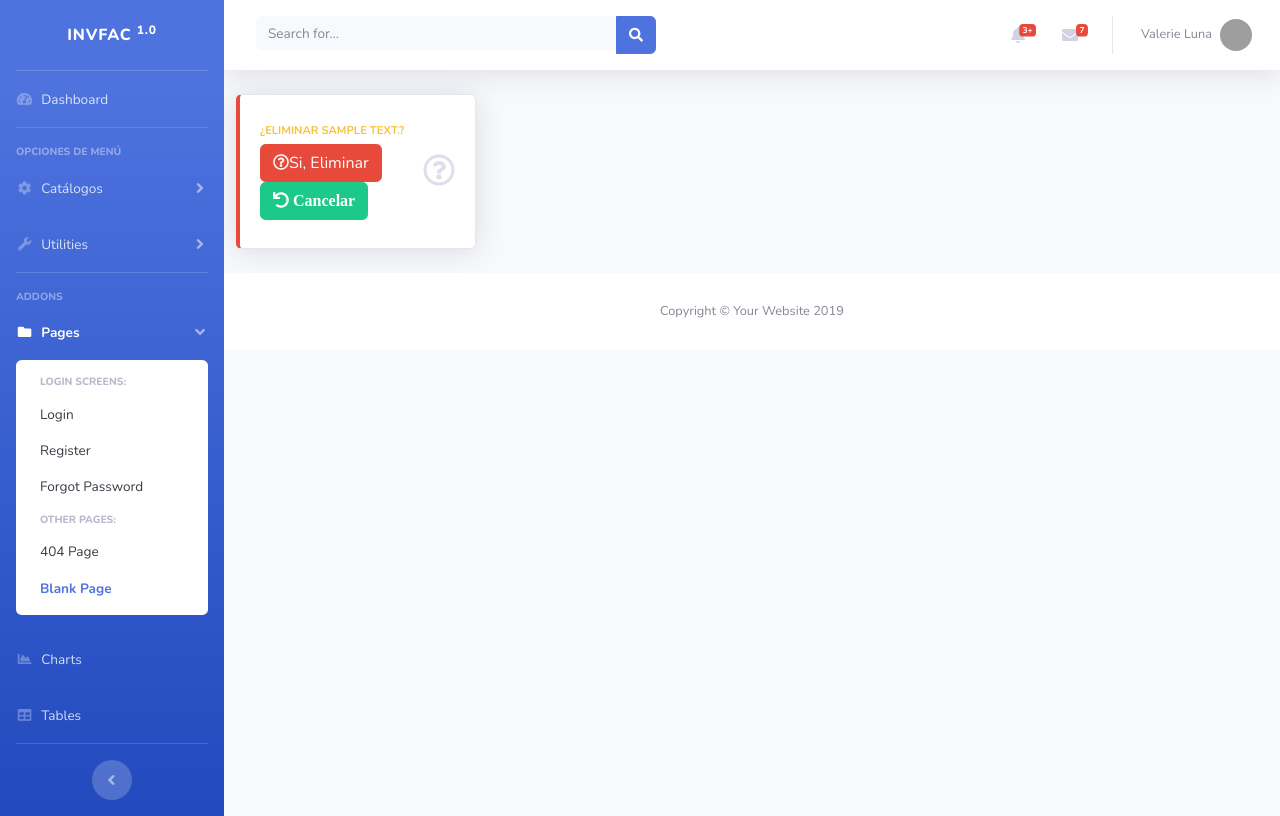
After one commit to AlejooRob/Sistemcomprasfacturas, a Django app: page /inv/categorias/delete/1 in a window 1280 px wide. The commit adds this page. Run offline with Django 3.2, Linux system fonts and the light colour scheme; a user stored in the database is signed in; tables that the repository leaves empty hold one stand-in row (values such as "Sample post"); some libraries are stand-ins or nearby versions; grey boxes are pictures that could not be loaded.

Commit message:
Se agregaa el delete para las Categorias pero no se recomienda usarlo se remplazara por un activo e inactivo

```diff
--- /dev/null
+++ b/inv/templates/inv/catalogos_del.html
@@ -0,0 +1,25 @@
+{% extends 'base/base.html' %}
+
+{% block page_content%}
+<form method="POST" class="form-inline">
+    {% csrf_token %}
+    <div class="col-xl-3 col-md-6 mb-4">
+        <div class="card border-left-danger shadow h-100 py-2">
+            <div class="card-body">
+                <div class="row no-gutters align-items-center">
+                    <div class="col mr-2">
+                        <div class="text-xs font-weight-bold text-warning text-uppercase mb-1">
+                            ¿Eliminar {{ obj.descripcion }}?</div>
+                        <button type="submit" class="btn btn-danger"><i class="far fa-question-circle"></i>Si, Eliminar</button>
+                        <a href="{% url 'inv:categoria_list' %}" class="btn btn-success"><span class="fa fa-undo"> Cancelar</span></a>
+                    </div>
+                    <div class="col-auto">
+                        <i class="far fa-question-circle fa-2x text-gray-300"></i>
+                    </div>
+                </div>
+            </div>
+        </div>
+</form>
+{% endblock %}
+{%block js_page %}
+{% endblock %}
--- a/inv/templates/inv/categoria_list.html
+++ b/inv/templates/inv/categoria_list.html
@@ -46,7 +46,7 @@
                     <td>{{ item.fm|date:"d/m/Y H:i:s" }}</td>
                     <td>
                         <a href="{% url 'inv:categoria_edit' item.id %}" class="btn btn-warning btn-circle" role="button"><i class="far fa-edit"></i></a>
-                        <a href="#" class="btn btn-danger btn-circle" role="button"><i class="far fa-trash-alt"></i></a>
+                        <a href="{% url 'inv:categoria_del' item.id %}" class="btn btn-danger btn-circle" role="button"><i class="far fa-trash-alt"></i></a>
                     </td>
                 </tr>
                 {% endfor %}
--- a/inv/urls.py
+++ b/inv/urls.py
@@ -1,9 +1,11 @@
 from django.urls import path
 
-from .views import CategoriaView, CategoriaNew, CategoriaEdit
+from .views import CategoriaView, CategoriaNew, CategoriaEdit,  \
+    CategoriaDel
 
 urlpatterns = [
     path('categorias/',CategoriaView.as_view(), name='categoria_list'),
     path('categorias/new',CategoriaNew.as_view(), name='categoria_new'),
     path('categorias/edit/<int:pk>',CategoriaEdit.as_view(), name='categoria_edit'),
+    path('categorias/delete/<int:pk>',CategoriaDel.as_view(), name='categoria_del'),
 ]
--- a/inv/views.py
+++ b/inv/views.py
@@ -36,3 +36,9 @@ class CategoriaEdit(LoginRequiredMixin, generic.UpdateView):
     def form_valid(self, form):
         form.instance.um = self.request.user.id
         return super().form_valid(form)
+
+class CategoriaDel(LoginRequiredMixin, generic.DeleteView):
+    model = Categoria
+    template_name = 'inv/catalogos_del.html'
+    context_object_name= 'obj'
+    success_url = reverse_lazy('inv:categoria_list')
```
